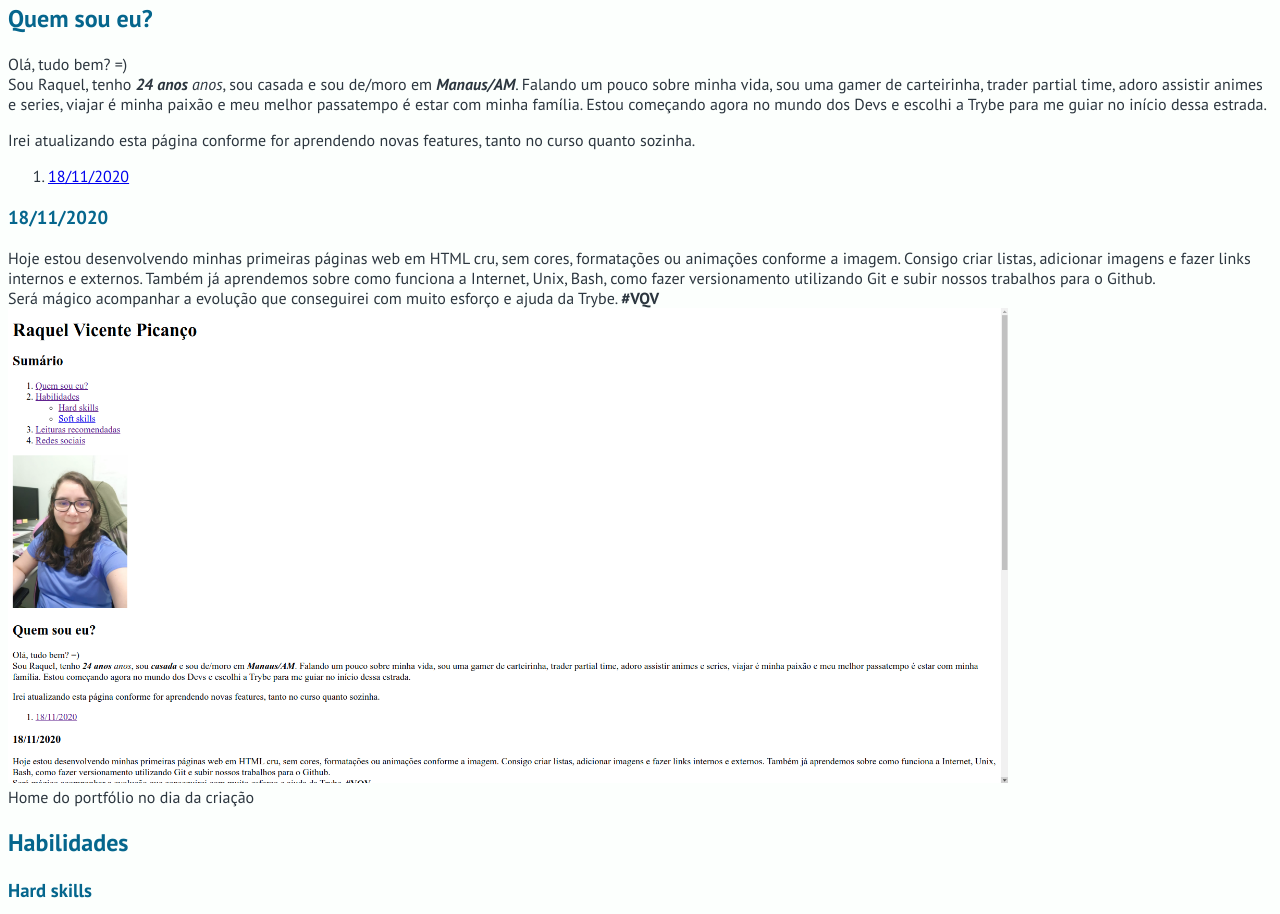
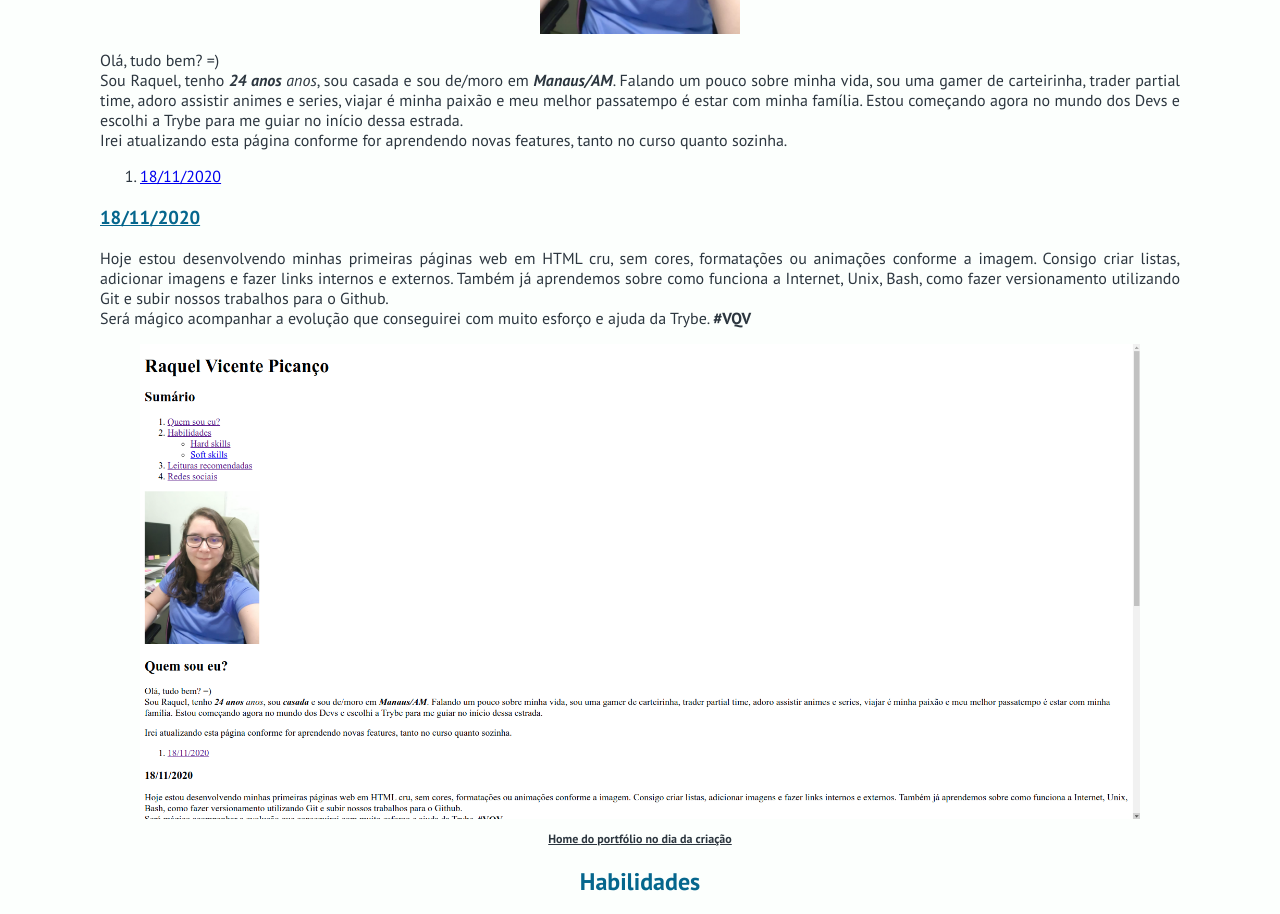
Before and after one commit to rach-vp/rach-vp.github.io, a plain HTML site: page index.html in a window 1280 px wide. Shown: the part 598-1512 px from the top of the page. Drawn offline with Linux system fonts and the light colour scheme.

Commit message:
Resolve alinhamentos

```diff
--- a/index.html
+++ b/index.html
@@ -15,9 +15,13 @@
             body {
                 background-color: #FCFFFD;
                 font-family: 'PT Sans', sans-serif;
+                font-size: 16px;
+                margin-left: 100px;
+                margin-right: 100px;
             }
             p, ul, ol {
                 color: #2C363F;
+                text-align: justify;
             }
             h1, h2, h3, h4 {
                 color: #05668D;
@@ -26,14 +30,34 @@
             .main-name {
                 font-family: 'Ubuntu', sans-serif;
                 font-size: 50px;
-                font-weight: 700;
+                font-weight: 500;
+                text-align: center;
+            }
+            .section-title {
+                text-align: center;
+            }
+            .subsection-title {
+                text-decoration: underline;
+            }
+            /* Tutorial para centralizar imagens no link abaixo */
+            /* https://www.w3schools.com/howto/howto_css_image_center.asp */
+            .center-img {
+                display: block;
+                margin-left: auto;
+                margin-right: auto;
+            }
+            .pic-sub {
+                text-align: center;
+                font-size: 12px;
+                font-weight: bold;
+                text-decoration: underline;
             }
             /*ID styles*/
         </style>
     </head>
     <body>
-        <h1 class="main-name">Raquel Vicente Picanço</h1>
-        <h2>Sumário</h2>
+        <h1 id ="home" class="main-name">Raquel Vicente Picanço</h1>
+        <h2 class="section-title">Sumário</h2>
         <ol>
             <li><a href="#quem">Quem sou eu?</a></li>
             <li><a href="#skills">Habilidades</a></li>
@@ -44,34 +68,34 @@
             <li><a href="#readings">Leituras recomendadas</a></li>
             <li><a href="#socialmedia">Redes sociais</a></li>
         </ol>
-        <img id="home" src="profile-pic.jpeg" width="200px" alt="Minha foto de perfil. Raquel Vicente Picanço">
-        <h2 id="quem">Quem sou eu?</h2>
+        <h2 id="quem" class="section-title">Quem sou eu?</h2>
+        <img src="profile-pic.jpeg" width="200px" class="center-img" alt="Minha foto de perfil. Raquel Vicente Picanço">
         <p>
             Olá, tudo bem? =)<br>
             Sou Raquel, tenho <em><strong>24 anos</strong> anos</em>, sou casada e sou de/moro em
             <em><strong>Manaus/AM</strong></em>.
             Falando um pouco sobre minha vida, sou uma gamer de carteirinha, trader partial time, adoro assistir animes e series,
             viajar é minha paixão e meu melhor passatempo é estar com minha família.
-            Estou começando agora no mundo dos Devs e escolhi a Trybe para me guiar no início dessa estrada.
-        </p>
-        <p>
+            Estou começando agora no mundo dos Devs e escolhi a Trybe para me guiar no início dessa estrada.<br>
             Irei atualizando esta página conforme for aprendendo novas features, tanto no curso quanto sozinha.
             <ol>
                 <li><a href="#dia1">18/11/2020</a></li>
             </ol>
         </p>
-        <h3><a id="dia1">18/11/2020</a></h3>
+        <h3 class="subsection-title"><a id="dia1">18/11/2020</a></h3>
         <p>
             Hoje estou desenvolvendo minhas primeiras páginas web em HTML cru, sem cores, formatações ou animações conforme a imagem.
             Consigo criar listas, adicionar imagens e fazer links internos e externos.
             Também já aprendemos sobre como funciona a Internet, Unix, Bash,
             como fazer versionamento utilizando Git e subir nossos trabalhos para o Github.<br>
             Será mágico acompanhar a evolução que conseguirei com muito esforço e ajuda da Trybe. <strong>#VQV</strong><br>
-            <img src="dia1.png" width="1000px" alt="Home do portfólio no dia da criação"><br>
+        </p>
+            <img src="dia1.png" width="1000px" class="center-img" alt="Home do portfólio no dia da criação">
+        <p class="pic-sub">
             Home do portfólio no dia da criação<br>
         </p>
-        <h2 id="skills">Habilidades</h2>
-        <h3 id="hard">Hard skills</h3>
+        <h2 id="skills" class="section-title">Habilidades</h2>
+        <h3 id="hard" class="subsection-title">Hard skills</h3>
         <ul>
             <li>Controle de versões usando <em>Git</em>.</li>
             <li><strong>Desenvolvimento web: </strong>HTML5.</li>
@@ -80,19 +104,19 @@
             <li><strong>Idiomas: </strong>Inglês, espanho e alemão.</li>
             <li><strong>Outros: </strong>Programação em MQL5, análise técnica e  análise gráfica.</li>
         </ul>
-        <h3 id="soft">Soft skills</h3>
+        <h3 id="soft" class="subsection-title">Soft skills</h3>
         <ul>
             <li>Dinamicidade.</li>
             <li>Boa gestão.</li>
         </ul>
-        <h2 id="readings">Leituras recomendadas por mim =)</h2>
+        <h2 id="readings" class="section-title">Leituras recomendadas por mim =)</h2>
         <ul>
             <li><a href="https://www.alura.com.br/artigos" target="_blank">Alura</a></li>
             <li><a href="https://www.codigofonte.com.br/" target="_blank">Código Fonte TV</a></li>
             <li><a href="https://www.tradeciety.com/blog/" target="_blank">Tradeciety</a></li>
             <li><a href="https://mepoupenaweb.uol.com.br/" target="_blank">Blog Me Poupe!</a></li>
         </ul>
-        <h2 id="socialmedia">Redes sociais</h2>
+        <h2 id="socialmedia" class="section-title">Redes sociais</h2>
         <ul>
             <li><a href="https://www.linkedin.com/in/raquel-picanco" target="_blank">Linkedin</a></li>
             <li><a href="https://github.com/rach-vp" target="_blank">Github</a></li>
```
